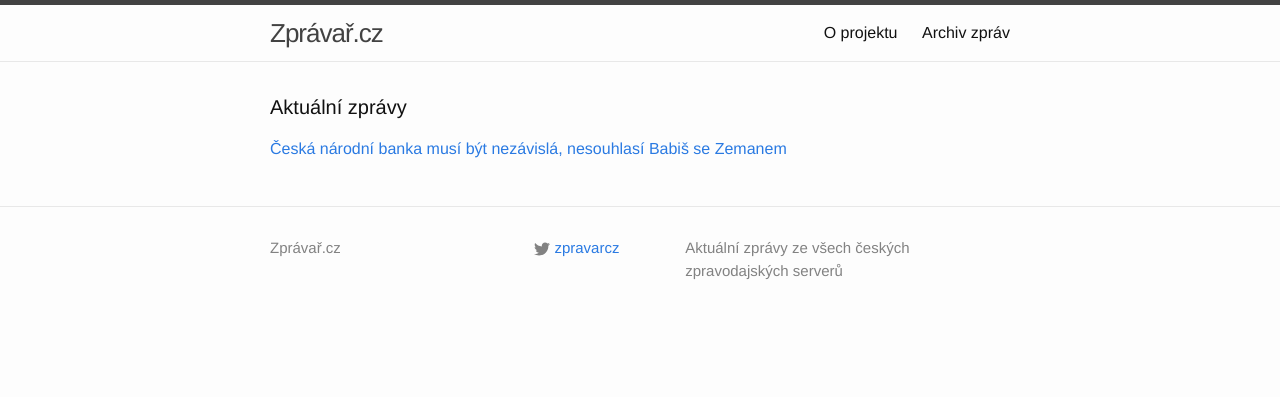
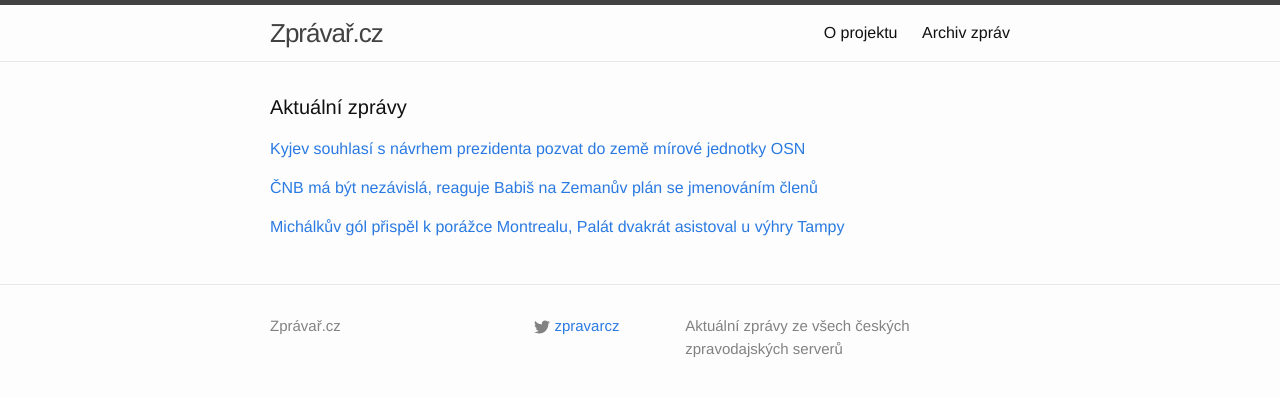
Before and after one commit to adliska/zpravar, a Jekyll site: the page built from index.html, in a window 1280 px wide. Shown: the top 397 px of the page. Built offline with Jekyll 4.4.1, drawn with Linux system fonts in a browser that asks for light colours.

Commit message:
zpravar news update

```diff
--- a/index.html
+++ b/index.html
@@ -5,11 +5,29 @@ layout: default
 <div class="home">
     <h1 class="page-heading">Aktuální zprávy</h1>
 
-<p><a href="javascript:;" onclick="toggle_visibility('zpravy0')">Česká národní banka musí být nezávislá, nesouhlasí Babiš se Zemanem</a></p>
+<p><a href="javascript:;" onclick="toggle_visibility('zpravy0')">Kyjev souhlasí s návrhem prezidenta pozvat do země mírové jednotky OSN</a></p>
 <div id="zpravy0" style="display:none">
 <ul>
+<li><a href=http://zpravy.idnes.cz/mirove-jednotky-osn-na-ukrajinu-daf-/zahranicni.aspx?c=A150219_074224_zahranicni_skr>Kyjev souhlasí s návrhem prezidenta pozvat do země mírové jednotky OSN - zpravy.idnes.cz</a></li>
+<li><a href=http://www.ceskatelevize.cz/ct24/svet/302176-ukrajina-chce-pozadat-osn-o-modre-prilby/>Ukrajina chce požádat OSN o modré přilby - www.ceskatelevize.cz</a></li>
+<li><a href=http://zahranicni.ihned.cz/c1-63557540-ukrajinska-rada-vyslysela-porosenka-schvalila-pozvani-mirovych-jednotek>Ukrajinská rada vyslyšela Porošenka, schválila pozvání mírových jednotek - zahranicni.ihned.cz</a></li>
+<li><a href=http://zpravy.aktualne.cz/zahranici/zive-ctvrtek-19-unora-ukrajina-rusko-separatiste/r~03ea49ccb14111e490f70025900fea04/>Živě:  Ukrajina zve do země mezinárodní mírové jednotky - zpravy.aktualne.cz</a></li>
+<li><a href=http://www.ceskenoviny.cz/zpravy/zpravy/ukrajinska-bezpecnostni-rada-schvalila-pozvani-mirovych-jednotek/1183134>Ukrajinská bezpečnostní rada schválila pozvání mírových jednotek - www.ceskenoviny.cz</a></li>
+<li><a href=http://www.ceskatelevize.cz/ct24/svet/302176-ukrajina-pozada-osn-o-modre-prilby/>Ukrajina požádá OSN o modré přilby - www.ceskatelevize.cz</a></li>
+</ul>
+</div><p><a href="javascript:;" onclick="toggle_visibility('zpravy1')">ČNB má být nezávislá, reaguje Babiš na Zemanův plán se jmenováním členů</a></p>
+<div id="zpravy1" style="display:none">
+<ul>
+<li><a href=http://ekonomika.idnes.cz/ceska-narodni-banka-zeman-jmenuje-cleny-babis-fnf-/ekonomika.aspx?c=A150219_073018_ekonomika_skr>ČNB má být nezávislá, reaguje Babiš na Zemanův plán se jmenováním členů - ekonomika.idnes.cz</a></li>
 <li><a href=http://www.denik.cz/ekonomika/ceska-narodni-banka-musi-byt-nezavisla-nesouhlasi-babis-se-zemanem-20150219.html>Česká národní banka musí být nezávislá, nesouhlasí Babiš se Zemanem - www.denik.cz</a></li>
 <li><a href=http://zpravy.aktualne.cz/ekonomika/babis-kritizuje-zemana-kvuli-jmenovani-lidi-do-cnb/r~17911fb4b7f911e49fc3002590604f2e/>Babiš kritizuje Zemana kvůli jmenování lidí do ČNB - zpravy.aktualne.cz</a></li>
 <li><a href=http://www.financninoviny.cz/zpravodajstvi/zpravy/cnb-ma-byt-nezavisla-reaguje-babis-na-vyroky-zemana/1183109>ČNB má být nezávislá, reaguje Babiš na výroky Zemana - www.financninoviny.cz</a></li>
 </ul>
+</div><p><a href="javascript:;" onclick="toggle_visibility('zpravy2')">Michálkův gól přispěl k porážce Montrealu, Palát dvakrát asistoval u výhry Tampy</a></p>
+<div id="zpravy2" style="display:none">
+<ul>
+<li><a href=http://www.denik.cz/hokej/michalek-a-palat-si-pripsali-v-nhl-po-dvou-kanadskych-bodech-20150219.html>Michálkův gól přispěl k porážce Montrealu, Palát dvakrát asistoval u výhry Tampy - www.denik.cz</a></li>
+<li><a href=http://sport.aktualne.cz/michalek-s-palatem-zarili-a-jejich-tymy-v-nhl-vyhravaly/r~f35270ecb7fa11e49f60002590604f2e/>Michálek s Palátem zářili a jejich týmy v NHL vyhrávaly - sport.aktualne.cz</a></li>
+<li><a href=http://hokej.idnes.cz/michalek-hudler-a-pastrnak-byli-mezi-strelci-fm6-/nhl.aspx?c=A150219_071020_nhl_Mkr>Michálek, Hudler a Pastrňák byli mezi střelci, Palát sbíral asistence - hokej.idnes.cz</a></li>
+</ul>
 </div></div>
```
